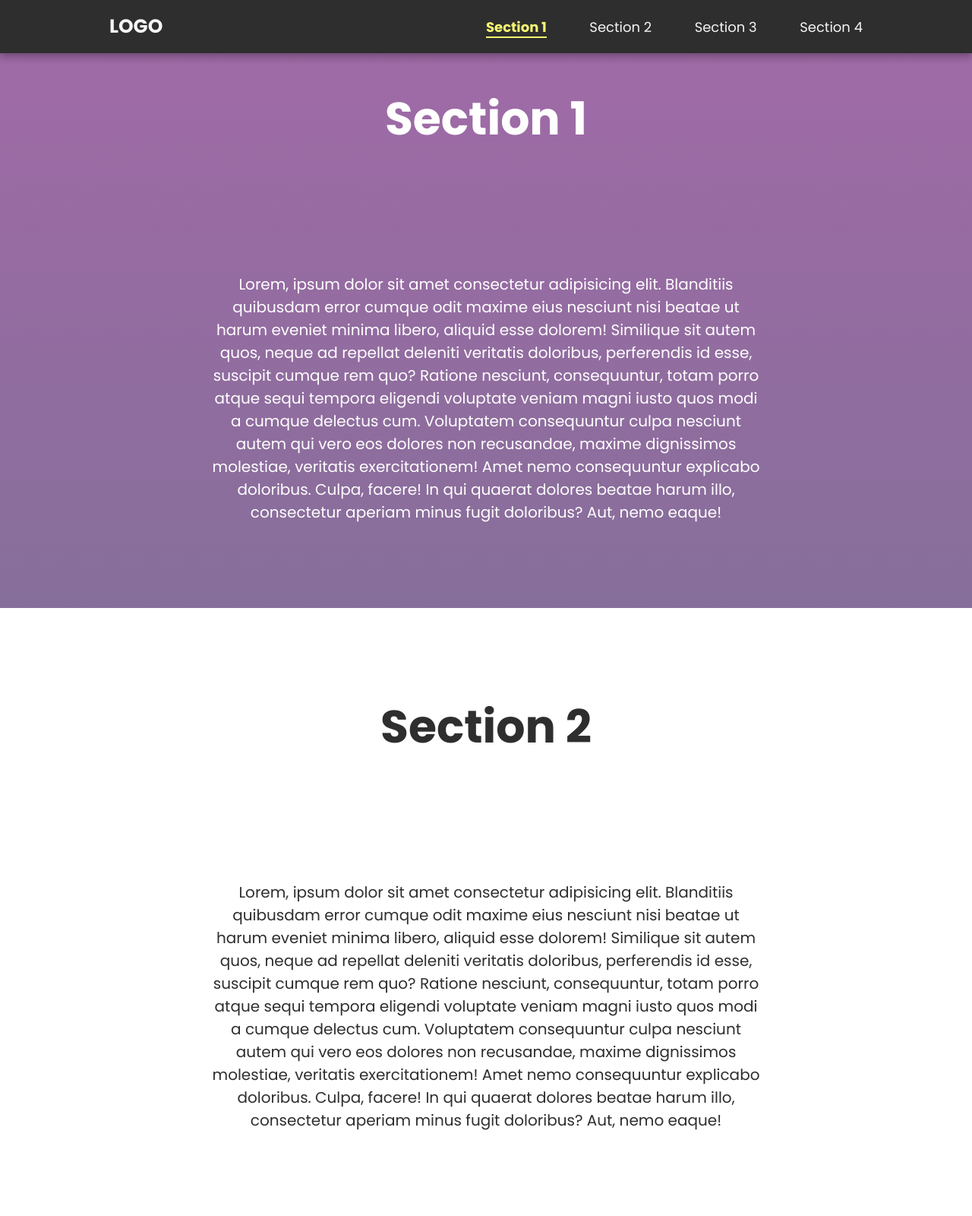
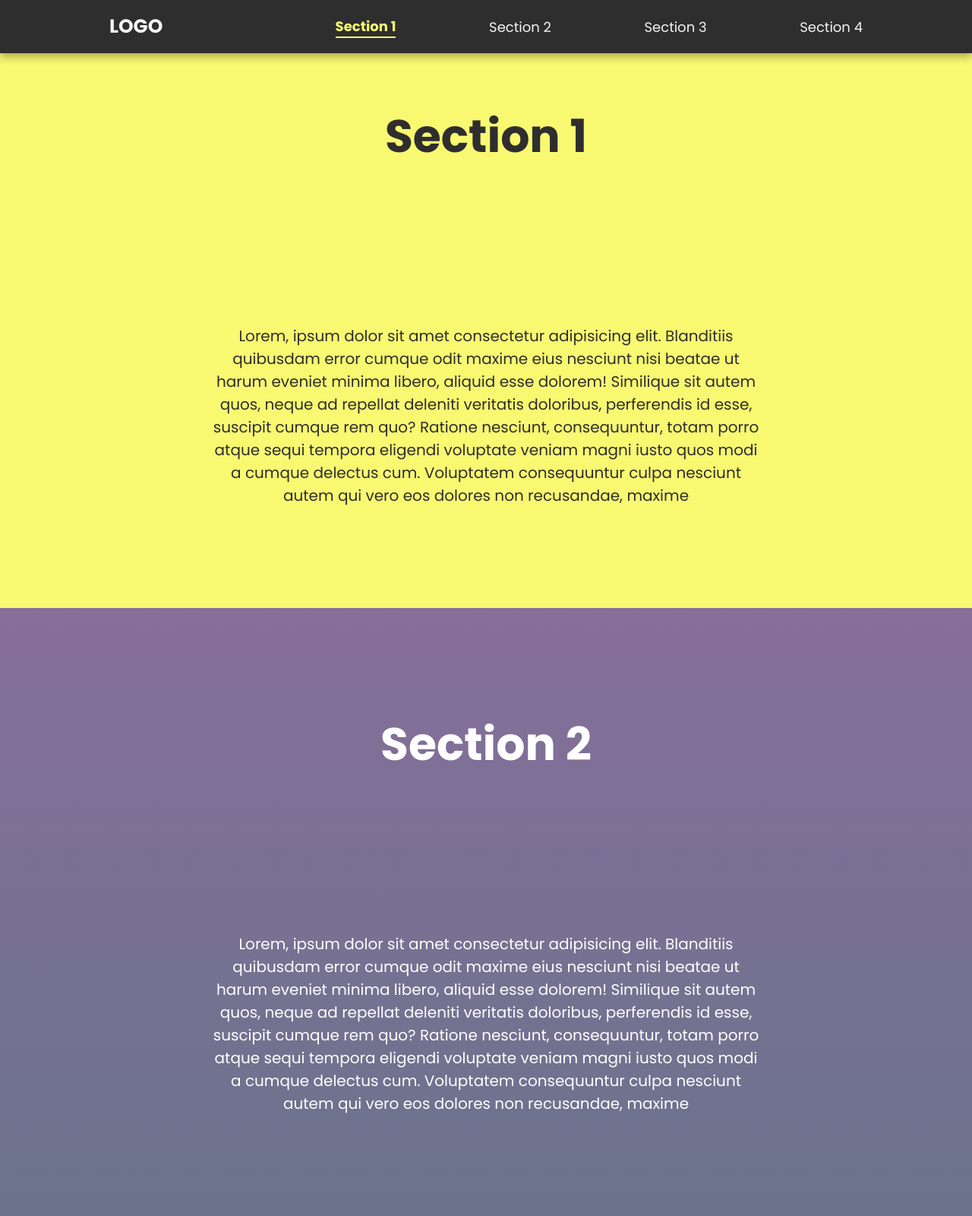
Before and after one commit to MalikXZ9/malik-udacity-landing-page, a plain HTML site: page index.html in a window 1280 px wide. Shown: the top 1600 px of the page at 76% size. Drawn offline with Linux system fonts and the light colour scheme.

Commit message:
navigation built with javascript, add section highlight

```diff
--- a/style.css
+++ b/css/style.css
@@ -46,14 +46,13 @@ header {
   display: flex;
   justify-content: space-between;
   align-items: center;
-  width: 50%;
+  width: 70%;
   list-style: none;
 }
 
 .nav-link {
   cursor: pointer;
   color: whitesmoke;
-  text-decoration: none;
   font-size: 1.125rem;
   transition: color 200ms ease-in-out;
 }
@@ -70,7 +69,7 @@ header {
 
 @media (max-width: 970px) {
   .nav-links {
-    width: 60%;
+    width: 80%;
   }
   .nav-link {
     font-size: 0.875rem;
@@ -174,10 +173,10 @@ main {
   color: white;
 }
 
-.white {
+/* .white {
   background: white;
   color: #2e2e2e;
-}
+} */
 
 .s-header {
   font-size: 3.75rem;
@@ -187,6 +186,12 @@ main {
   font-size: 1.25rem;
   width: 60%;
   text-align: center;
+}
+
+.section-active {
+  background-color: #f9f871;
+  color: #2e2e2e;
+  transition: all 300ms ease-in-out;
 }
 
 @media (max-width: 600px) {
--- a/index.html
+++ b/index.html
@@ -10,7 +10,7 @@
       href="https://fonts.googleapis.com/css2?family=Poppins:wght@400;500;600;700&display=swap"
       rel="stylesheet"
     />
-    <link rel="stylesheet" href="style.css" />
+    <link rel="stylesheet" href="./css/style.css" />
     <title>FWD landing page</title>
   </head>
   <body>
@@ -25,17 +25,12 @@
     <header>
       <nav class="nav">
         <h3 class="logo">LOGO</h3>
-        <ul class="nav-links">
-          <li><a href="#section-1" class="nav-link">Section 1</a></li>
-          <li><a href="#section-2" class="nav-link">Section 2</a></li>
-          <li><a href="#section-3" class="nav-link">Section 3</a></li>
-          <li><a href="#section-4" class="nav-link">Section 4</a></li>
-        </ul>
+        <ul class="nav-links"></ul>
       </nav>
     </header>
 
     <main>
-      <section class="section" id="section-1">
+      <section class="section section-1">
         <h1 class="s-header">Section 1</h1>
         <p class="s-text">
           Lorem, ipsum dolor sit amet consectetur adipisicing elit. Blanditiis
@@ -45,14 +40,11 @@
           suscipit cumque rem quo? Ratione nesciunt, consequuntur, totam porro
           atque sequi tempora eligendi voluptate veniam magni iusto quos modi a
           cumque delectus cum. Voluptatem consequuntur culpa nesciunt autem qui
-          vero eos dolores non recusandae, maxime dignissimos molestiae,
-          veritatis exercitationem! Amet nemo consequuntur explicabo doloribus.
-          Culpa, facere! In qui quaerat dolores beatae harum illo, consectetur
-          aperiam minus fugit doloribus? Aut, nemo eaque!
+          vero eos dolores non recusandae, maxime
         </p>
       </section>
 
-      <section class="section white" id="section-2">
+      <section class="section section-2">
         <h1 class="s-header">Section 2</h1>
         <p class="s-text">
           Lorem, ipsum dolor sit amet consectetur adipisicing elit. Blanditiis
@@ -62,14 +54,11 @@
           suscipit cumque rem quo? Ratione nesciunt, consequuntur, totam porro
           atque sequi tempora eligendi voluptate veniam magni iusto quos modi a
           cumque delectus cum. Voluptatem consequuntur culpa nesciunt autem qui
-          vero eos dolores non recusandae, maxime dignissimos molestiae,
-          veritatis exercitationem! Amet nemo consequuntur explicabo doloribus.
-          Culpa, facere! In qui quaerat dolores beatae harum illo, consectetur
-          aperiam minus fugit doloribus? Aut, nemo eaque!
+          vero eos dolores non recusandae, maxime
         </p>
       </section>
 
-      <section class="section" id="section-3">
+      <section class="section section-3">
         <h1 class="s-header">Section 3</h1>
         <p class="s-text">
           Lorem, ipsum dolor sit amet consectetur adipisicing elit. Blanditiis
@@ -79,14 +68,11 @@
           suscipit cumque rem quo? Ratione nesciunt, consequuntur, totam porro
           atque sequi tempora eligendi voluptate veniam magni iusto quos modi a
           cumque delectus cum. Voluptatem consequuntur culpa nesciunt autem qui
-          vero eos dolores non recusandae, maxime dignissimos molestiae,
-          veritatis exercitationem! Amet nemo consequuntur explicabo doloribus.
-          Culpa, facere! In qui quaerat dolores beatae harum illo, consectetur
-          aperiam minus fugit doloribus? Aut, nemo eaque!
+          vero eos dolores non recusandae, maxime
         </p>
       </section>
 
-      <section class="section white" id="section-4">
+      <section class="section section-4">
         <h1 class="s-header">Section 4</h1>
         <p class="s-text">
           Lorem, ipsum dolor sit amet consectetur adipisicing elit. Blanditiis
@@ -96,13 +82,10 @@
           suscipit cumque rem quo? Ratione nesciunt, consequuntur, totam porro
           atque sequi tempora eligendi voluptate veniam magni iusto quos modi a
           cumque delectus cum. Voluptatem consequuntur culpa nesciunt autem qui
-          vero eos dolores non recusandae, maxime dignissimos molestiae,
-          veritatis exercitationem! Amet nemo consequuntur explicabo doloribus.
-          Culpa, facere! In qui quaerat dolores beatae harum illo, consectetur
-          aperiam minus fugit doloribus? Aut, nemo eaque!
+          vero eos dolores non recusandae, maxime
         </p>
       </section>
     </main>
-    <script src="app.js"></script>
+    <script src="./js/app.js"></script>
   </body>
 </html>
--- a/app.js
+++ b/js/app.js
@@ -6,7 +6,6 @@ const lineMid = document.querySelector('.mid');
 const lineButtom = document.querySelector('.bottom');
 const hamMenu = document.querySelector('header');
 const navLinks = document.querySelector('.nav-links');
-const navLink = document.querySelectorAll('.nav-link');
 const sections = document.querySelectorAll('.section');
 
 //----------functions----------
@@ -23,6 +22,22 @@ const removeActiveClass = () => {
   });
 };
 
+const removeSectionActiveClass = () => {
+  sections.forEach(section => {
+    section.classList.remove('section-active');
+  });
+};
+
+//create nav links
+sections.forEach((section, i) => {
+  const link = document.createElement('li');
+  link.textContent = `Section ${i + 1}`;
+  link.classList.add('nav-link');
+  link.setAttribute('id', `section-${i + 1}`);
+  navLinks.appendChild(link);
+});
+const navLink = document.querySelectorAll('.nav-link');
+
 //toggle hamburger menu
 hamBtn.addEventListener('click', toggleHamburger);
 
@@ -32,8 +47,8 @@ navLinks.addEventListener('click', e => {
   const link = e.target;
 
   if (link.classList.contains('nav-link')) {
-    const href = link.getAttribute('href');
-    const section = document.querySelector(href);
+    const id = link.getAttribute('id');
+    const section = document.querySelector(`.${id}`);
     section.scrollIntoView({ behavior: 'smooth' });
     toggleHamburger();
   }
@@ -41,13 +56,15 @@ navLinks.addEventListener('click', e => {
 
 //Update Navigation while scrolling --
 sections.forEach((section, i) => {
-  section = document.querySelector(`#section-${i + 1}`);
+  section = document.querySelector(`.section-${i + 1}`);
 
   const addActive = entries => {
     entries.forEach(entry => {
       if (entry.isIntersecting) {
         removeActiveClass();
+        removeSectionActiveClass();
         navLink[i].classList.add('active');
+        sections[i].classList.add('section-active');
       }
     });
   };
```
Also changed, not shown: 1 other file.
